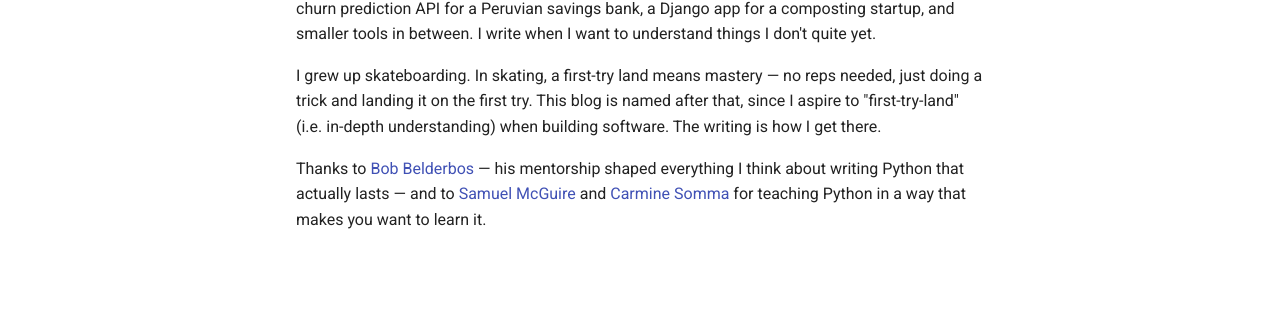
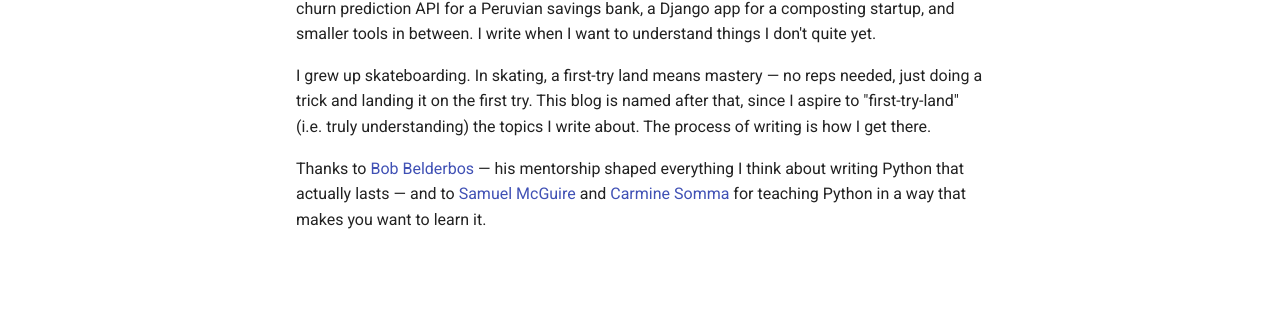
Before and after one commit to cpumarfrohberg/first_try_landed, an MkDocs documentation site: the page built from docs/index.md, in a window 1280 px wide. Shown: the part 376-685 px from the top of the page. Built offline with MkDocs 1.6.1 and Material for MkDocs 9.7.7, drawn with Linux system fonts in a browser that asks for light colours; comment, search, counter and statistics services are not loaded.

Commit message:
update content landing page

```diff
--- a/docs/index.md
+++ b/docs/index.md
@@ -4,6 +4,6 @@ I'm Carlos. Economist by training, I spent most of my career in financial inclus
 
 This blog is where I try to make sense of ideas that seem easier to understand while writing about them. Posts come from real projects: a multi-agent system for user behavior analysis, a churn prediction API for a Peruvian savings bank, a Django app for a composting startup, and smaller tools in between. I write when I want to understand things I don't quite yet.
 
-I grew up skateboarding. In skating, a first-try land means mastery — no reps needed, just doing a trick and landing it on the first try. This blog is named after that, since I aspire to "first-try-land" (i.e. in-depth understanding) when building software. The writing is how I get there.
+I grew up skateboarding. In skating, a first-try land means mastery — no reps needed, just doing a trick and landing it on the first try. This blog is named after that, since I aspire to "first-try-land" (i.e. truly understanding) the topics I write about. The process of writing is how I get there.
 
 Thanks to [Bob Belderbos](https://www.linkedin.com/in/bbelderbos/) — his mentorship shaped everything I think about writing Python that actually lasts — and to [Samuel McGuire](https://www.linkedin.com/in/samuel-mcguire/) and [Carmine Somma](https://www.linkedin.com/in/carminesomma42/) for teaching Python in a way that makes you want to learn it.
```
